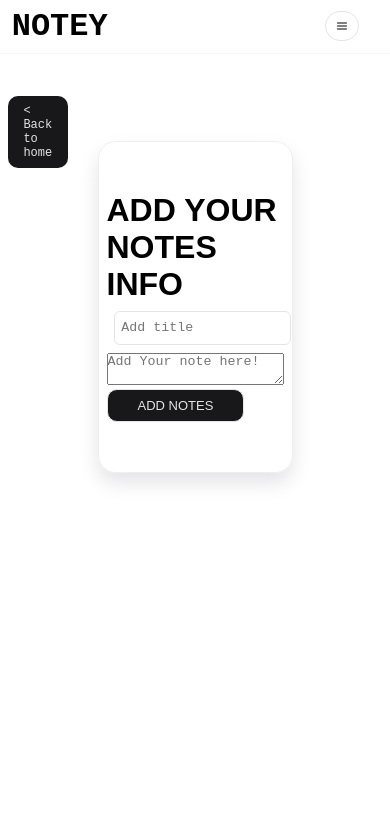
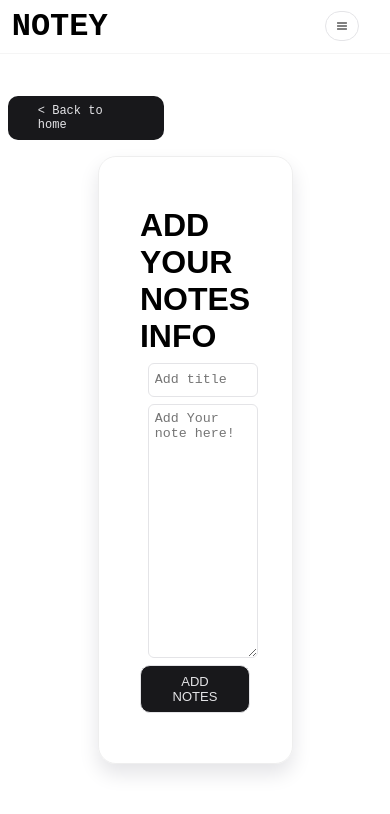
Before and after one commit to sidhant-kumar08/proj4-notey-react, a React (Vite) app: page /create in a window 390 px wide. Shown: the top 814 px of the page. Built offline with nearby package versions, Linux system fonts and the light colour scheme.

Commit message:
Update index.css

```diff
--- a/src/index.css
+++ b/src/index.css
@@ -5,15 +5,10 @@
     scroll-behavior: smooth;
 }
 
-root{
-    background-color: #FFFFFF;
-    color: #18181B;
-
+body{
+    overflow-x: hidden;
 }
 
-body{
-   overflow-x: hidden;
-}
 
 .navbar{
     display: flex;
@@ -199,6 +194,20 @@ body{
 .form-container  input{
     width: 100%;
     height: 4vh;
+    display: flex;
+    flex-direction: column;
+    margin: 2vmin;
+    border: 1px solid #E4E4E7;
+    color: #18181B;
+    padding: 6px;
+    border-radius: 6px;
+    font-family: 'Courier New', Courier, monospace;
+
+}
+
+.form-container textarea{
+    width: 100%;
+    height: 30vh;
     display: flex;
     flex-direction: column;
     margin: 2vmin;
@@ -579,7 +588,23 @@ body{
     gap: 1rem;
 }
 
+.notes-box{
+    flex-wrap: wrap;
+    padding: 1rem;
+    display: flex;
+    gap: 1rem;
+}
+
 @media (max-width: 400px) {
+
+    body{
+        overflow-x: hidden;
+    }
+
+    .form-container{
+        margin-top: 15%;
+    }
+
     .title-text{
         padding: 90px;
         margin-bottom: -15%;
@@ -620,9 +645,9 @@ body{
     }
     .main-img img{
         margin-top: 15%;
-        margin-left: -30%;
+        margin-left: -25%;
         height: 150px;
-        width: 200px;
+        width: 250px;
         margin-bottom: 0%;
     }
     .sub-title{
@@ -642,6 +667,7 @@ body{
         bottom: 10vh;
         left: 75vw;
         scale: 1;
+        display: none;
 
 
     }
@@ -660,4 +686,22 @@ body{
         margin-left: 25%;
         margin-top: 10%;
     }
+    .notes-box{
+        margin-left: 25%;
+    }
+
+    .about-img{
+        width: 40vw;
+    }
+
+    .about-img img{
+        width: 100%;
+    }
+    .back-btn-add{
+        width: 40%;
+    }
+
+    .about-container{
+        margin-top: 15%;
+    }
 }
```
